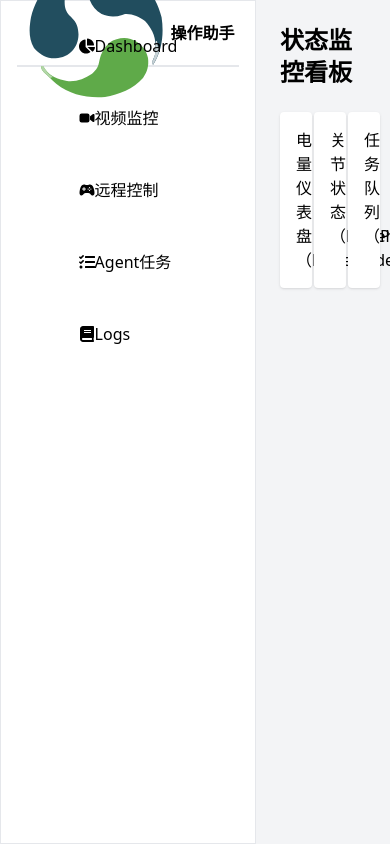
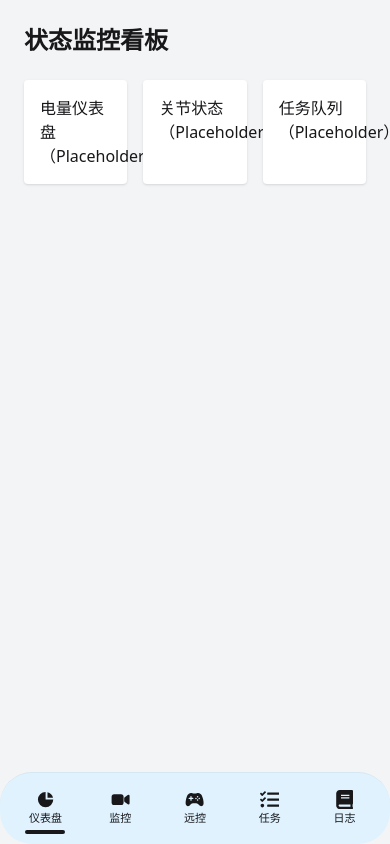
Before and after one commit to JianuoZhu/RemoteControlPlatform, a React (Vite) app: page /dashboard in a window 390 px wide. Built offline with nearby package versions, Linux system fonts and the light colour scheme.

Commit message:
add android support and mobile dock bar

```diff
--- /dev/null
+++ b/capacitor.config.ts
@@ -0,0 +1,9 @@
+import type { CapacitorConfig } from '@capacitor/cli';
+
+const config: CapacitorConfig = {
+  appId: 'com.wujie.manipulation_agent',
+  appName: 'Manipulation_Agent',
+  webDir: 'dist'
+};
+
+export default config;
--- a/package.json
+++ b/package.json
@@ -1,6 +1,9 @@
 {
   "dependencies": {
+    "@capacitor/android": "^7.4.0",
+    "@capacitor/core": "^7.4.0",
     "@tailwindcss/vite": "^4.1.11",
+    "daisyui": "^5.0.43",
     "express": "^5.1.0",
     "flowbite-react": "^0.11.8",
     "fs": "^0.0.1-security",
@@ -12,6 +15,7 @@
     "socket.io-client": "^4.8.1"
   },
   "devDependencies": {
+    "@capacitor/cli": "^7.4.0",
     "@types/react": "^19.1.8",
     "@types/react-dom": "^19.1.6",
     "@vitejs/plugin-react": "^4.6.0",
--- /dev/null
+++ b/src/components/Dock.tsx
@@ -0,0 +1,43 @@
+// src/components/Dock.tsx
+import { useLocation, useNavigate } from 'react-router-dom'
+import {
+  HiChartPie,
+  HiInbox,
+} from 'react-icons/hi'
+import {
+  IoVideocam,
+  IoGameController,
+} from 'react-icons/io5'
+import { FaTasks, FaBook } from 'react-icons/fa'
+
+const dockItems = [
+  { to: '/dashboard',    icon: HiChartPie,      label: '仪表盘' },
+  { to: '/video-control',icon: IoVideocam,      label: '监控'       },
+  { to: '/remote-control',icon: IoGameController,label: '远控'       },
+  { to: '/agent-tasks',   icon: FaTasks,         label: '任务'       },
+  { to: '/logs',          icon: FaBook,          label: '日志'       },
+]
+
+export default function Dock() {
+  const location = useLocation()
+  const navigate = useNavigate()
+
+  return (
+    <div className="dock dock-lg bg-sky-100 rounded-4xl md:hidden">
+      {dockItems.map(({ to, icon: Icon, label }) => {
+        const isActive = location.pathname === to
+        return (
+          <button
+            key={to}
+            type="button"
+            className={isActive ? 'dock-active' : ''}
+            onClick={() => navigate(to)}
+          >
+            <Icon className="size-[1.2em]" />
+            <span className="dock-label">{label}</span>
+          </button>
+        )
+      })}
+    </div>
+  )
+}
--- a/src/components/Sidebar.tsx
+++ b/src/components/Sidebar.tsx
@@ -28,7 +28,7 @@ export function Component() {
   };
   const itemBase = "relative overflow-hidden hover:bg-sky-50";
   return (
-    <Sidebar aria-label="Main Sidebar" className="`w-64 h-screen flex flex-col border-1 border-gray-200
+    <Sidebar aria-label="Main Sidebar" className="`w-64 flex-initial  h-screen flex flex-col border-1 border-gray-200
     [&>div.overflow-y-auto]:relative
     `">
         <div className="h-16 flex-none flex flex-row items-center justify-center">
--- a/src/index.css
+++ b/src/index.css
@@ -1,5 +1,6 @@
 @import "tailwindcss";
 @plugin "flowbite-react/plugin/tailwindcss";
+@plugin "daisyui";
 @source "../.flowbite-react/class-list.json";
 
 @layer utilities {
--- a/src/layouts/MainLayout.tsx
+++ b/src/layouts/MainLayout.tsx
@@ -1,14 +1,18 @@
 import { Outlet, NavLink } from 'react-router-dom'
 import { Component as FlowbiteSidebar } from '../components/Sidebar'
+import Dock from '../components/Dock'
 export default function MainLayout() {
   return (
     <div className="h-screen flex">
       {/* 侧边导航 */}
-      <FlowbiteSidebar />
+      <div className="hidden md:block">
+        <FlowbiteSidebar />
+      </div>
       {/* 主体内容 */}
       <main className="flex-1 bg-gray-100 p-6 overflow-auto">
         <Outlet />
       </main>
+      <Dock />
     </div>
   )
 }
```
Also changed, not shown: 54 other files (tests, documents, lock files or other folders).
